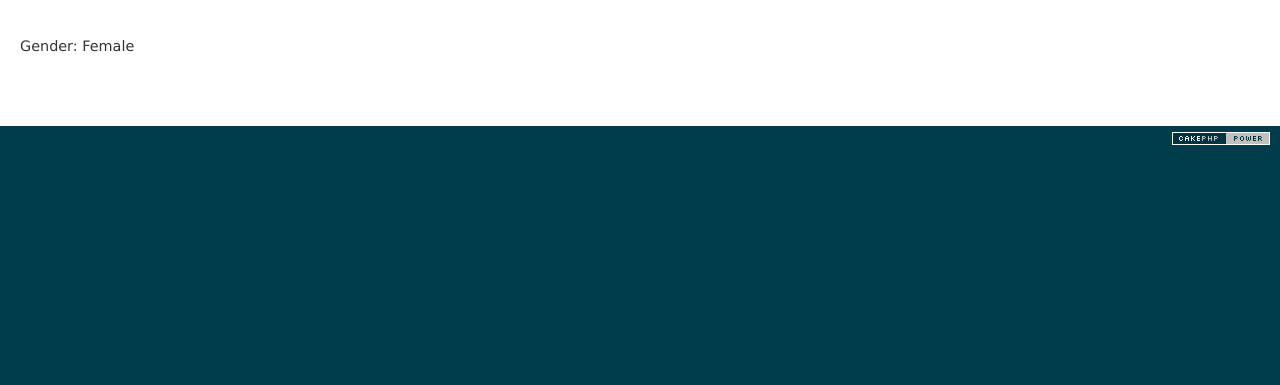
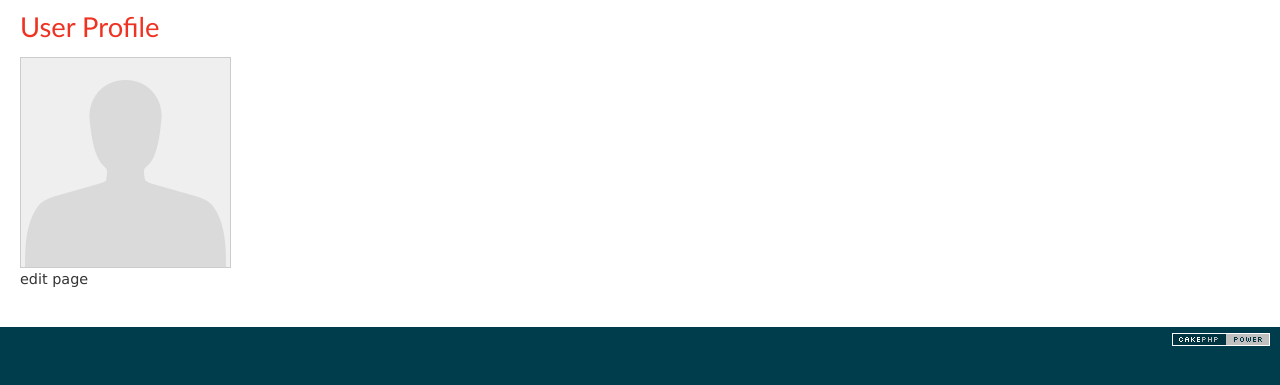
Before and after one commit to lesterpadul/GlenesLincaroProject, a CakePHP app: the page made by app/View/Users/profile.ctp in a window 1280 px wide. Shown: the part 47-432 px from the top of the page. Run offline with PHP 8.4 and a stand-in for CakePHP, Linux system fonts and the light colour scheme; the template is opened without the code that fills it, so the values that code supplies are empty; some libraries are stand-ins or nearby versions.

Commit message:
profile page
Started working on profile page

```diff
--- a/app/Controller/UsersController.php
+++ b/app/Controller/UsersController.php
@@ -49,7 +49,7 @@ class UsersController extends AppController {
 
 	}
 
-	public function profile(){
+	public function profile($id = null){
 		$this->set('message','<h3>Profile Page</h3>');
 
 		// Set User's ID in model which is needed for validation
--- a/app/View/Layouts/mycustom.ctp
+++ b/app/View/Layouts/mycustom.ctp
@@ -79,7 +79,7 @@ $cakeVersion = __d('cake_dev', 'CakePHP %s', Configure::version())
 
 			</div>
 		</div>
-		<div id="content">
+		<div id="main-content">
 
 			<?php echo $this->Session->flash(); ?>
 
--- a/app/View/Users/profile.ctp
+++ b/app/View/Users/profile.ctp
@@ -1,16 +1,47 @@
+<div class="container">
+    <div class="row">
+          <div class="span4">
+            <h2>User Profile</h2>
+
+			<div class="paragraphs">
+			  <div class="row">
+				<div class="span4">
+				  <!--<img style="float:left" src = "/img/profile-default.png" class = "img-thumbnail"/>-->
+				  <?php echo $this->Html->image('default-profile.png', array('alt' => 'profile', 'class' => 'img-thumbnail', 'border' => '0', 'data-src' => 'holder.js/100%x100')); ?>
+				  <div class="content-heading userInfo">
 					<?php
-	echo $message;
-	//print_r($current_user);
-
-	//echo $current_user['User']['id'].'<br />';
-	echo '<h3>'.$current_user['User']['name'].'</h3><br />';
 								$gender = $current_user['User']['gender'];
 								if($gender=='m')
 									$g = 'Male';
 								else
 									$g = 'Female';
-	echo 'Gender: '.$g.'<br/>';
-	echo $current_user['User']['created'].'<br />';
-	echo $current_user['User']['last_login_time'].'<br />';
+
+								$date = date('M-d-Y', strtotime($current_user['User']['birthdate']));
+								$joindate = date('M-d-Y', strtotime($current_user['User']['created']));
+								$lastlogin = date('M-d-Y', strtotime($current_user['User']['last_login_time']));
 
 					?>
+
+					<?php if($this->data['User']['id']){ ?>
+						    edit page
+					<?php }else{ ?>
+						<div class="row" style="margin-left:10px;">
+						  <div class="span4"><?php echo $this->Html->link("Edit Information",  array('action'=>'profile', $current_user['User']['id']) ); ?></div>
+						  <div class="span4"><h3><?php echo $current_user['User']['name']; ?></h3></div>
+						  <div class="span4">Gender:<span><?php echo $g; ?></span></div>
+						  <div class="span4">Birthdate: <span><?php echo $date; ?></span></div>
+						  <div class="span4">Join Date: <span><?php echo $joindate; ?></span></div>
+						  <div class="span4">Last Login: <span><?php echo $lastlogin; ?></span></div>
+						  <div class="span4">Hobby: <span><?php echo $current_user['User']['hobby']; ?></span></div>
+						</div>
+					<?php } ?>
+				  </div>
+
+				</div>
+			  </div>
+			</div>
+           </div>
+        </div><!-- @end .row -->
+		</div>
+	</div>
+</div>
```
Also changed, not shown: app/View/Users/edit.ctp (+3 -27 lines), app/View/Users/login.ctp (+6 -1 lines), app/webroot/css/override.css (+23 -0 lines), app/webroot/img/default-profile.png (added). Lines whose indentation alone changed are shown as unchanged.
